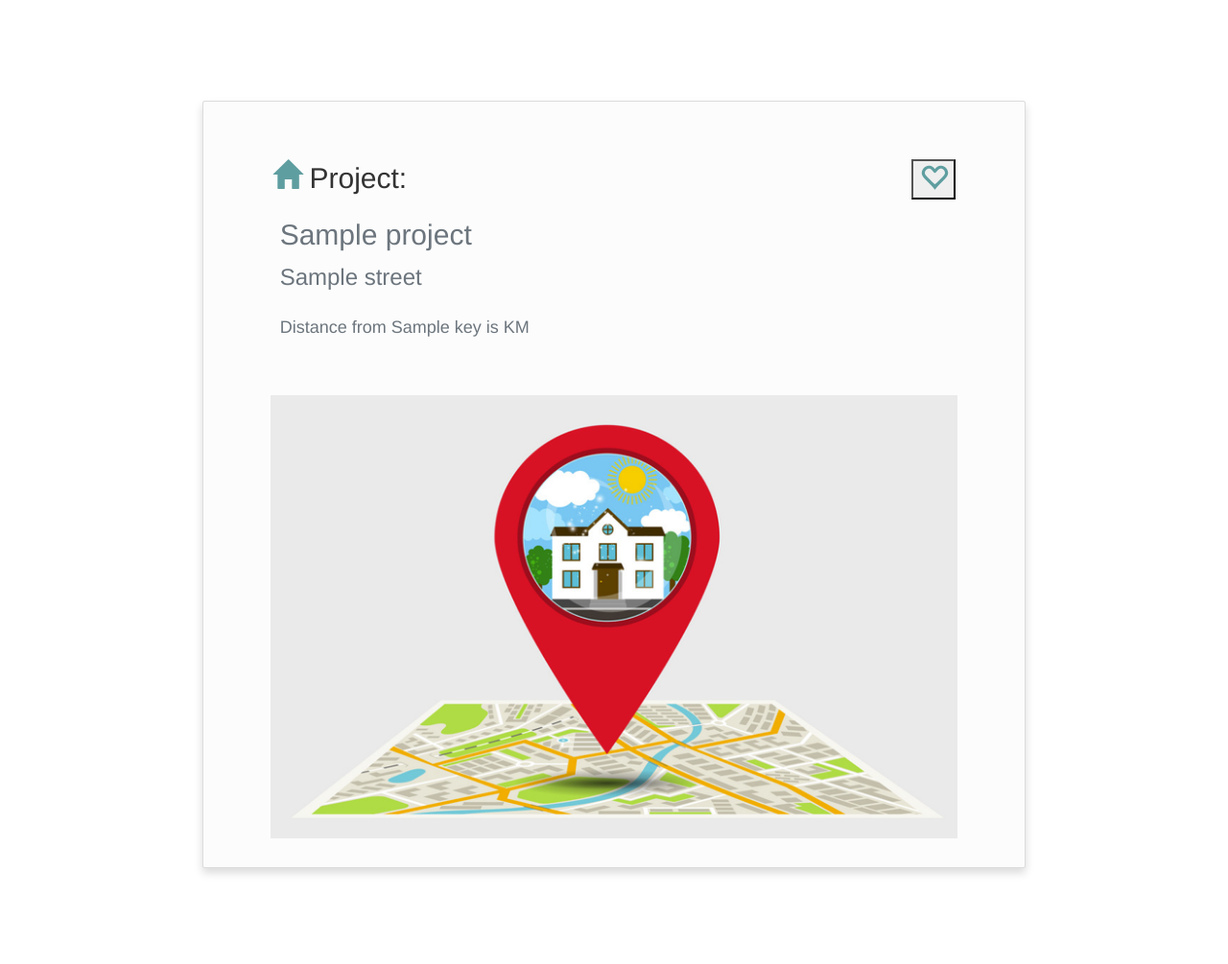
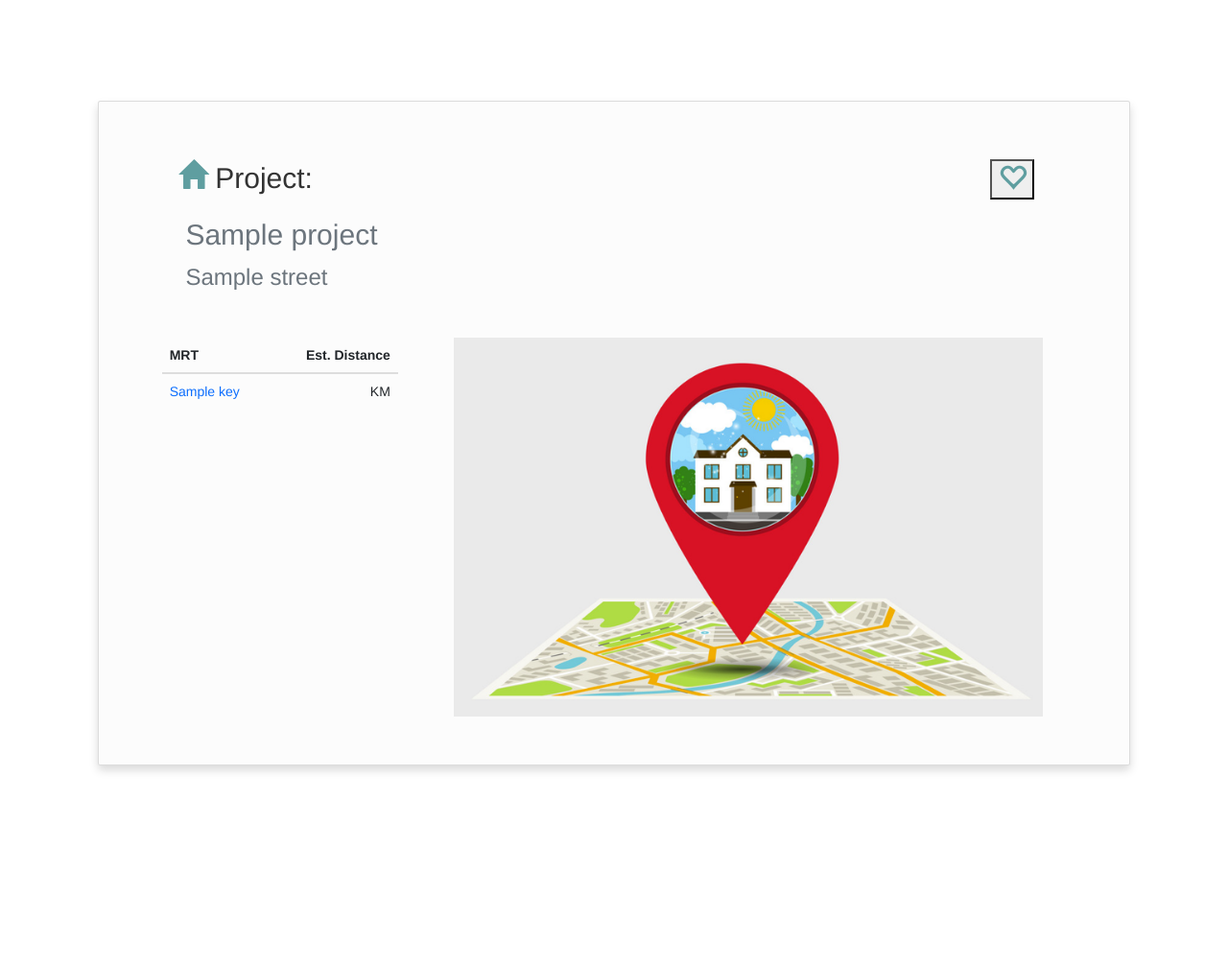
Before and after one commit to SA53-Team-7/PropertyPredict, a Spring app: template src/main/resources/templates/map.html in a window 1280 px wide. Shown: the whole page at 96% size. After the commit the page ends 805 px from the top, so only its background shows below. Run offline with Thymeleaf, Linux system fonts and the light colour scheme; the template is opened without the code that fills it: most values are stand-ins (such as "Sample title", 1, 10 or a date in 2020); data that the repository does not hold is empty.

Commit message:
update map.html

```diff
--- a/src/main/java/com/team7/propertypredict/service/ProjectServiceImpl.java
+++ b/src/main/java/com/team7/propertypredict/service/ProjectServiceImpl.java
@@ -235,7 +235,7 @@
 
 		String map;
 		String map1 = "https://developers.onemap.sg/commonapi/staticmap/getStaticImage?" + "layerchosen=default&lat=";
-		String map2 = "&zoom=17&height=300&width=512";
+		String map2 = "&zoom=17&height=300&width=400";
 
 		Property prop = getProperty(pid);
 
--- a/src/main/resources/templates/map.html
+++ b/src/main/resources/templates/map.html
@@ -18,8 +18,8 @@
 	<body>
 		<div class="prop-main">
 			<div class="row">
-				<div class="col-2"></div>
-				<div class="col-8">
+				<div class="col-1"></div>
+				<div class="col-10">
 					<div class="card mt-5 p-5 shadow" style="width: 100%; background-color: rgba(240, 240, 240, 0.2)">
 						<div class="card-body mx-auto" style="width:90%">
 							<div class="row">
@@ -38,16 +38,34 @@
 							<h2 class="card-subtitle mb-4 mt-3 text-muted" th:text="${project.name}"></h2>
 							<h3 class="card-subtitle text-muted mt-4" th:text="${project.street}"></h3>
 							<br>
-							<div th:if="${not #maps.isEmpty(amenities)}" th:each="amenity : ${amenities}">
-								<h4 class="card-subtitle text-muted mb-5 mt-3" th:if="${amenity.value!=-1}"> Distance from
-									<span th:text="${amenity.key}"></span> is <span th:text="${#numbers.formatDecimal(amenity.value, 0, 'COMMA', 2, 'POINT')}"></span> KM
-								</h4>
-							</div>
+
 							<br>
 						</div>
-						<img class="map mx-auto" style="width:90%" th:if="${exist}" th:src="${map}" />
-						<img class="map mx-auto" style="width:90%" th:unless="${exist}"
-							th:src="@{/images/unknown.png}" />
+						<div class="row">
+
+							<div class="col- mx-auto" style="width:25%;">
+								<table th:if="${not #maps.isEmpty(amenities)}"  class="table table-borderless ">
+									<thead >
+										<tr>
+											<th>MRT</th>
+											<th style="text-align:right;">Est. Distance</th>
+										</tr>
+									</thead>
+									<tbody  th:if="${amenity.value!=-1}" th:each="amenity : ${amenities}">
+										<tr>
+											<td th:text="${amenity.key}" class="text-primary">Amenities</td>
+											<td style="text-align:right"><span th:text="${#numbers.formatDecimal(amenity.value, 0, 'COMMA', 2, 'POINT')}"></span> KM</td>
+										</tr>
+									</tbody>
+								</table>
+							</div>
+							<div class="col-8">
+								<img class="map mx-auto" style="width:90%" th:if="${exist}" th:src="${map}" />
+								<img class="map mx-auto" style="width:90%" th:unless="${exist}"
+									th:src="@{/images/unknown.png}" />
+							</div>
+						</div>
+						<br>
 					</div>
 				</div>
 			</div>
```
